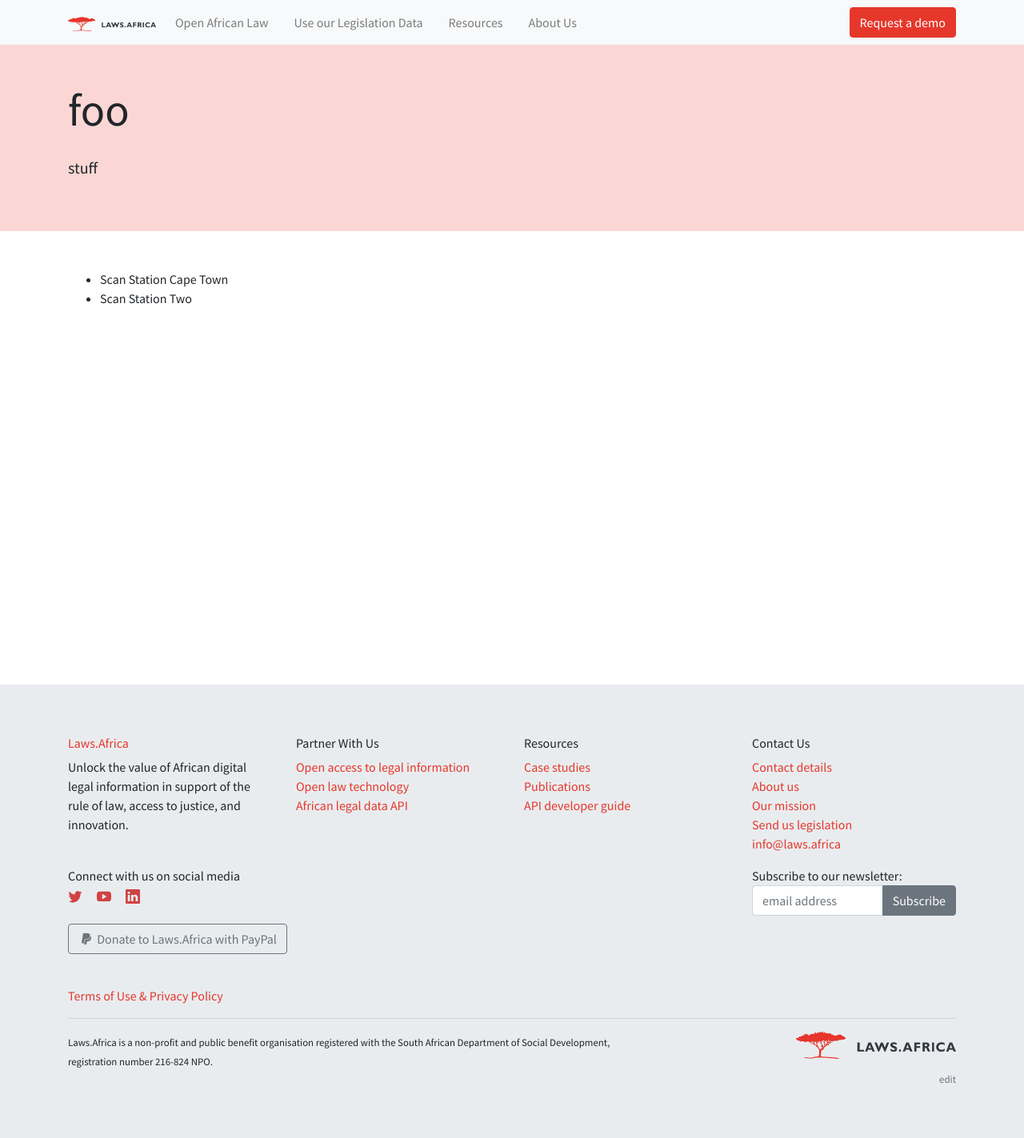
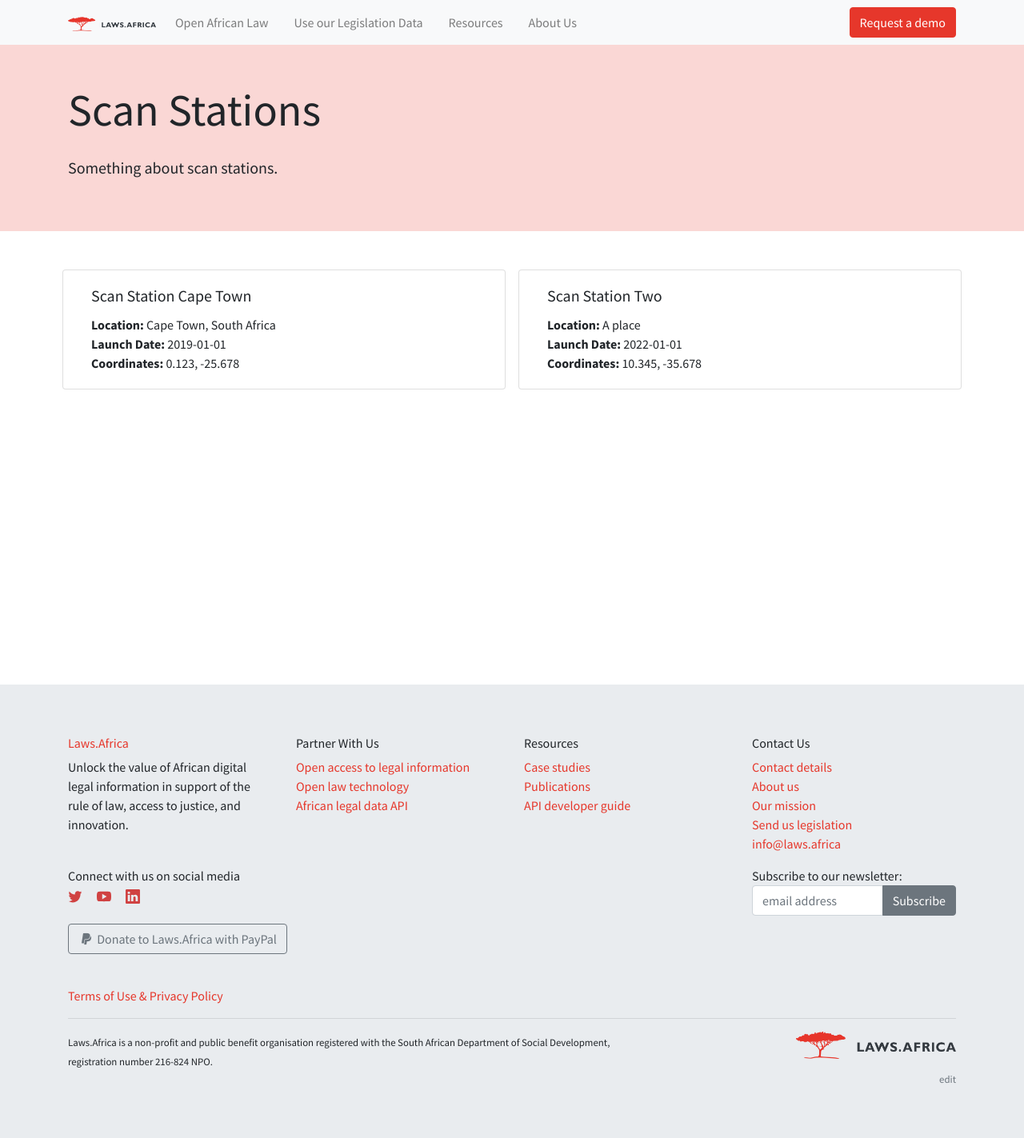
Before and after one commit to laws-africa/laws-africa.github.io, a Jekyll site: the page built from scanstations.markdown, in a window 1280 px wide. Shown: the whole page at 80% size. Built offline with Jekyll 4.4.1, drawn with Linux system fonts in a browser that asks for light colours; nearby versions of some CDN libraries.

Commit message:
updated maekdown

```diff
--- a/scanstations.markdown
+++ b/scanstations.markdown
@@ -13,25 +13,68 @@
   staff: A, B and C
   launch_date: 2022-01-01
   coords: 10.345, -35.678
+map_js:
+- <script src="https://unpkg.com/leaflet@1.9.3/dist/leaflet.js" integrity="sha256-WBkoXOwTeyKclOHuWtc+i2uENFpDZ9YPdf5Hf+D7ewM=" crossorigin=""></script>
+- |-
+  <script>
+    var map = L.map('map').setView([0.1021, -40.2812], 3);
+
+    L.tileLayer('https://tile.openstreetmap.org/{z}/{x}/{y}.png', {
+      maxZoom: 19,
+      attribution: '&copy; <a href="http://www.openstreetmap.org/copyright">OpenStreetMap</a>'
+    }).addTo(map);
+
+    const coords = Array.from(document.getElementsByClassName('station-coords'))
+
+    function scrollToElement (element) {
+      coords.forEach(coord => {
+        coord.offsetParent.classList.remove('highlight-background')
+      })
+      element.offsetParent.classList.add('highlight-background');
+        const rect = element.getBoundingClientRect();
+        const targetPosition = Math.floor(rect.top - element.offsetTop - element.offsetHeight);
+        window.scrollTo({
+          top: targetPosition,
+          behavior: 'smooth'
+        });
+    }
+
+    coords.forEach(coord => {
+      var marker = L.marker(coord.textContent.split(', ')).addTo(map)
+      coord.classList.remove('highlight-background')
+      marker.on('click', function () {
+        scrollToElement(coord)
+      });
+    })
+  </script>
 ---
 
 <div>
   <header class="py-5 bg-lawsafrica-pale-red">
     <div class="container">
-      <h1 class="display-4 mb-4">foo</h1>
+      <h1 class="display-4 mb-4">{{ page.title }}</h1>
       <p class="lead">
-        stuff
+        {{ page.lead }}
       </p>
     </div>
   </header>
 
+  <div id="map"></div>
+
   <section class="py-5">
     <div class="container">
-    <ul>
+    <div class="row justify-content-center">
       {% for station in page.stations %}
-        <li>{{ station.name }}</li>
+        <div class="card col mx-2">
+        <div class="card-body">
+          <h5 class="card-title">{{ station.name }}</h5>
+          <div class="card-text"><b>Location:</b> {{ station.location }}</div>
+          <div class="card-text"><b>Launch Date:</b> {{ station.launch_date }}</div>
+          <div class="card-text"><b>Coordinates:</b> <span class="station-coords">{{ station.coords }}</span></div>
+        </div>
+        </div>
       {% endfor %}
-    </ul>
+    </div>
     </div>
   </section>
 </div>
```
